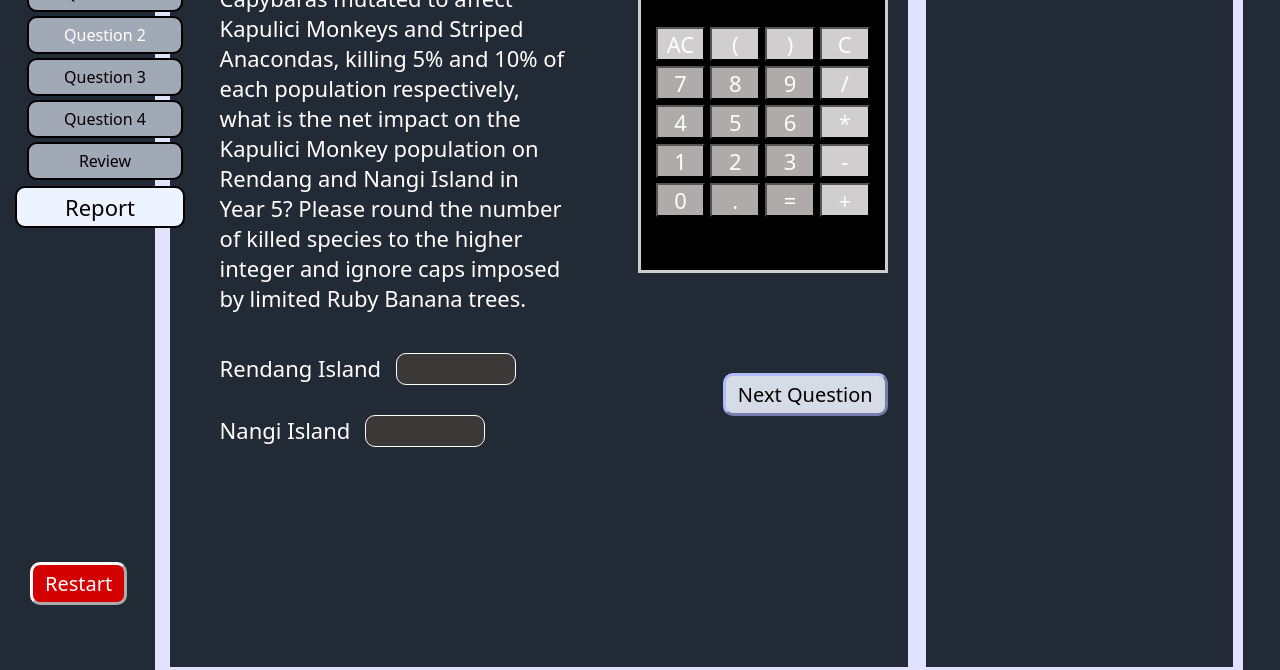
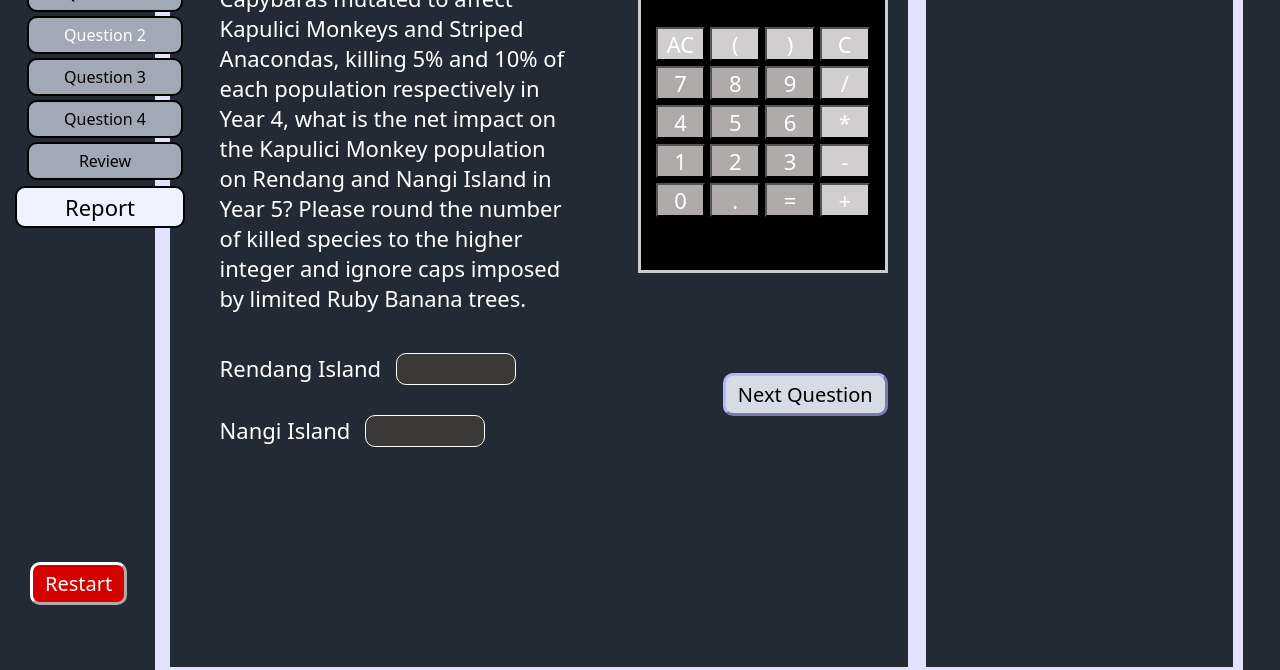
Before and after one commit to torhadas1/casementor_quiz_simulation_3, a plain HTML site: page calculator_question_2.html in a window 1280 px wide. Shown: the part 175-845 px from the top of the page. Drawn offline with nearby package versions, Linux system fonts and the light colour scheme; sample sign-in values are in the browser's storage.

Commit message:
Update calculator_question_2.html

```diff
--- a/calculator_question_2.html
+++ b/calculator_question_2.html
@@ -69,7 +69,7 @@
                     If the disease affecting Bushy Capybaras
                     mutated to affect Kapulici Monkeys and
                     Striped Anacondas, killing 5% and 10% of
-                    each population respectively, what is the
+                    each population respectively in Year 4, what is the
                     net impact on the Kapulici Monkey
                     population on Rendang and Nangi Island in
                     Year 5? Please round the number of killed
```
